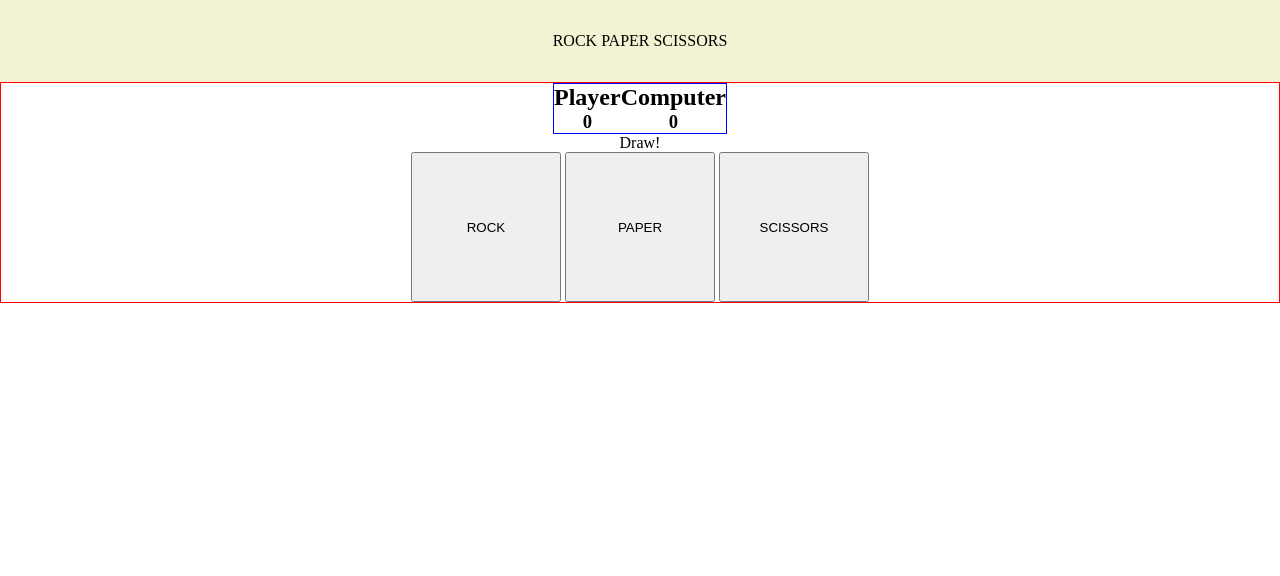
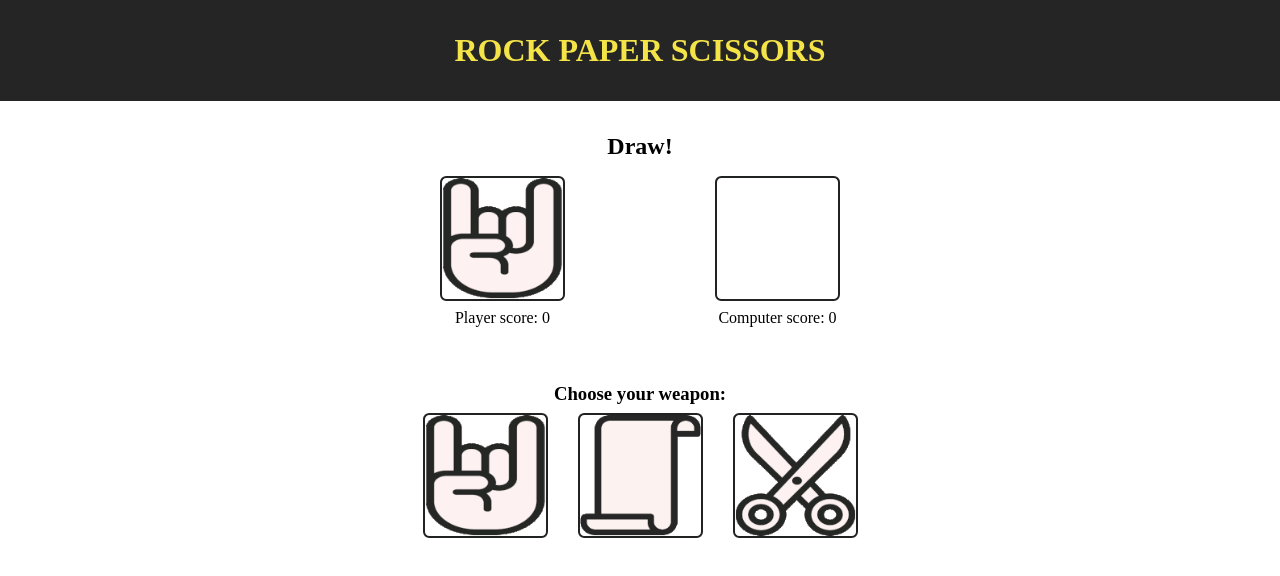
Before and after one commit to rpowroznik17/rock-paper-scissors, a plain HTML site: page index.html in a window 1280 px wide. Both pictures are taken after a click on the button "ROCK". Drawn offline with Linux system fonts and the light colour scheme.

Commit message:
Add images to choice buttons and choice preview

```diff
--- a/game.js
+++ b/game.js
@@ -1,9 +1,9 @@
 const CHOICES = ["ROCK", "PAPER", "SCISSORS"];
 
 const resultMessage = document.querySelector('.result-message');
-const playerScore = document.querySelector('.player-score');
-const computerScore = document.querySelector('.computer-score');
-const mainContainer = document.querySelector('.main-container');
+const playerScore = document.querySelector('#playerScore');
+const computerScore = document.querySelector('#computerScore');
+const mainContainer = document.querySelector('.main');
 let playerPoints = 0;
 let computerPoints = 0;
 
@@ -13,6 +13,7 @@ choiceButtons.forEach(btn => btn.addEventListener('click', playRound));
 function playRound(e) {
     computerSelection = computerPlay();
     playerSelection = e.target.innerText;
+    updateChoiceWindow(playerSelection, computerSelection);
     const result = determineWinnerOfRound(playerSelection, computerSelection);
     resultMessage.textContent = result;
     addScores(result);
@@ -28,14 +29,35 @@ function playRound(e) {
     }
 }
 
+function updateChoiceWindow(playerSelection, computerSelection) {
+    const playerChoiceBox = document.querySelector('#playerChoice');
+    const computerChoiceBox = document.querySelector('#computerChoice');
+    let previousChoice;
+    let currentChoice;
+    if (playerSelection === "ROCK") {
+        currentChoice = 'rock-btn';
+    } else if (playerSelection === "PAPER") {
+        currentChoice = 'paper-btn';
+    } else {
+        currentChoice = 'scissors-btn';
+    }
+
+    if (playerChoiceBox.classList.length === 1) {
+        playerChoiceBox.classList.add(currentChoice);
+    } else {
+        previousChoice = playerChoiceBox.classList[1];
+        playerChoiceBox.classList.replace(previousChoice, currentChoice);
+    }
+}
+
 function addScores(result) {
     if (result.includes('You win!')) {
         playerPoints++;
-        playerScore.textContent = playerPoints;
+        playerScore.textContent = `Player score: ${playerPoints}`;
     }
     if (result.includes('You lose!')) {
         computerPoints++;
-        computerScore.textContent = computerPoints;
+        computerScore.textContent = `Computer score: ${computerPoints}`;
     }
 }
 
--- a/index.html
+++ b/index.html
@@ -8,25 +8,30 @@
     <link rel = "stylesheet" href="styles.css">
 </head>
 <body>
-    <header>ROCK PAPER SCISSORS</header>
-    <div class="main-container">
-        <div class="scores">
-            <div class="player">
-                <h2>Player</h2>
-                <h3 class="player-score">0</h3>
-            </div>
-            <div class="computer">
-                <h2>Computer</h2>
-                <h3 class="computer-score">0</h3>
+    <header>
+        <h1 class="title">ROCK PAPER SCISSORS</h1>
+    </header>
+    <main class="main">
+        <div class="scoreboard">
+            <h2 class="result-message">First to 5 wins!</h2>
+            <div class="scores-container">
+                <div class="score-box">
+                    <div class="choice" id="playerChoice"></div>
+                    <p class="score" id="playerScore">Player score: 0</p>
+                </div>
+                <div class="score-box">
+                    <div class="choice" id="computerChoice"></div>
+                    <p class="score" id="computerScore">Computer score: 0</p>
+                </div>
             </div>
         </div>
-        <div class="result-message"></div>
+        <h3 class="choose-order">Choose your weapon:</h3>
         <div class="choice-btn-container">
-            <button class="choice-btn rock-btn">ROCK</button>
-            <button class="choice-btn paper-btn">PAPER</button>
-            <button class="choice-btn scissors-btn">SCISSORS</button>
+            <button class="choice choice-btn rock-btn">ROCK</button>
+            <button class="choice choice-btn paper-btn">PAPER</button>
+            <button class="choice choice-btn scissors-btn">SCISSORS</button>
         </div>
-    </div>
+    </main>
 
     <script src="game.js"></script>
 </body>
--- a/styles.css
+++ b/styles.css
@@ -1,4 +1,4 @@
-* {
+*, *::before, *::after{
     box-sizing: border-box;
     margin: 0;
     padding: 0;
@@ -8,23 +8,53 @@
 
 } */
 
-.main-container {
-    border: 1px solid red;
-    display: flex;
-    flex-direction: column;
-    align-items: center;
+.main{
+    display: block;
+    text-align: center;
 }
 
-.scores {
+.scoreboard {
+    text-align: center;
+    margin-top: 2rem;
+    margin-bottom: 3rem;
+}
+
+.scores-container {
+    max-width: 400px;
     display: flex;
-    text-align: center;
-    border: 1px solid blue;
+    justify-content: space-between;
+    align-items: center;
+    margin: 0 auto;
+}
+
+.choice {
+    border: 2px solid rgb(33, 34, 34);
+    border-radius: 5%;
+    width: 125px;
+    height: 125px;
+    background-position: center;
+    background-size: cover;
+    background-color: white;
+}
+
+.score {
+    margin: 0.5rem 0;
+}
+
+.result-message {
+    margin: 1rem 0;
+}
+
+.choice-btn-container {
+    display: flex;
+    justify-content: center;
+    align-items: center;
+    gap: 30px;
 }
 
 .choice-btn {
-    width: 150px;
-    height: 150px;
     cursor: pointer;
+    color: rgba(255, 255, 255, 0);
 }
 
 .play-again-btn {
@@ -33,8 +63,25 @@
     cursor: pointer;
 }
 
+.choose-order {
+    margin-bottom: 0.5rem;
+}
+
 header {
     text-align: center;
     padding: 2em 0;
-    background-color: rgb(243, 242, 211);
+    background-color: rgb(37, 37, 37);
+    color: rgb(245, 228, 72);
 }
+
+.rock-btn {
+    background-image: url(assets/rock.gif);
+}
+
+.paper-btn {
+    background-image: url(assets/paper.gif);
+}
+
+.scissors-btn {
+    background-image: url(assets/scissors.gif);
+}
```
Also changed, not shown: assets/paper.gif (added), assets/rock-small.gif (added), assets/rock.gif (added), assets/scissors.gif (added).
